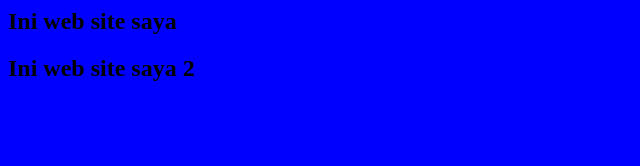
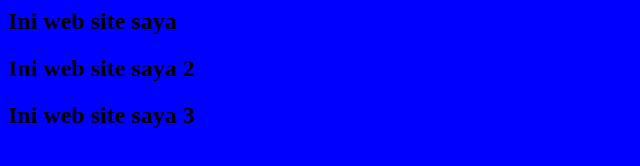
Before and after one commit to zaxrmdn/appstest, a plain HTML site: page repo-git/index.html in a window 1280 px wide. Shown: the whole page, without its empty margins (0-640 px from the left). Drawn offline with Linux system fonts and the light colour scheme.

Commit message:
Update index.html

```diff
--- a/repo-git/index.html
+++ b/repo-git/index.html
@@ -1,3 +1,4 @@
 <link rel="stylesheet" href="/style/style.css">
 <h2>Ini web site saya</h2>
 <h2>Ini web site saya 2</h2>
+<h2>Ini web site saya 3</h2>
```
